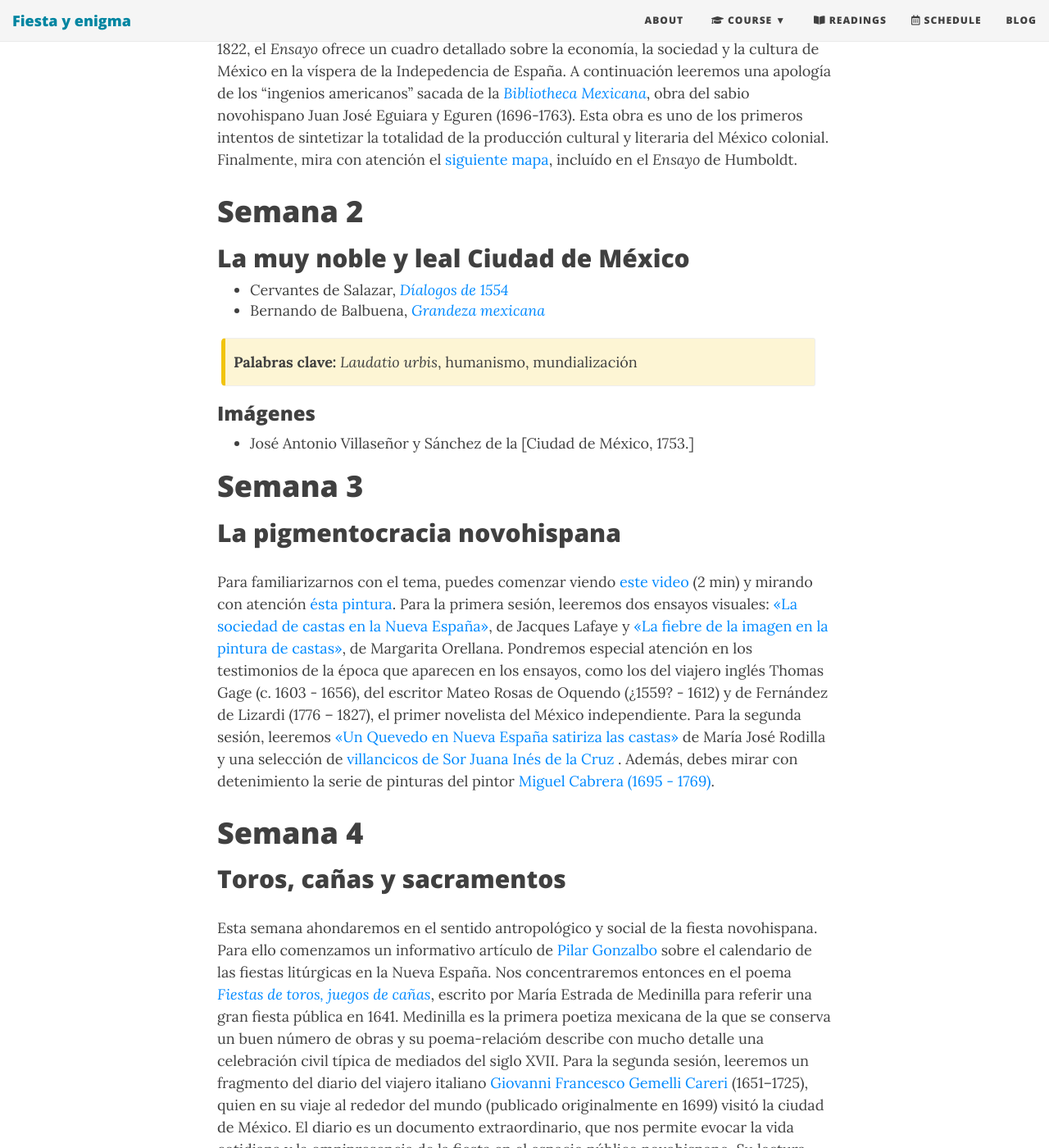
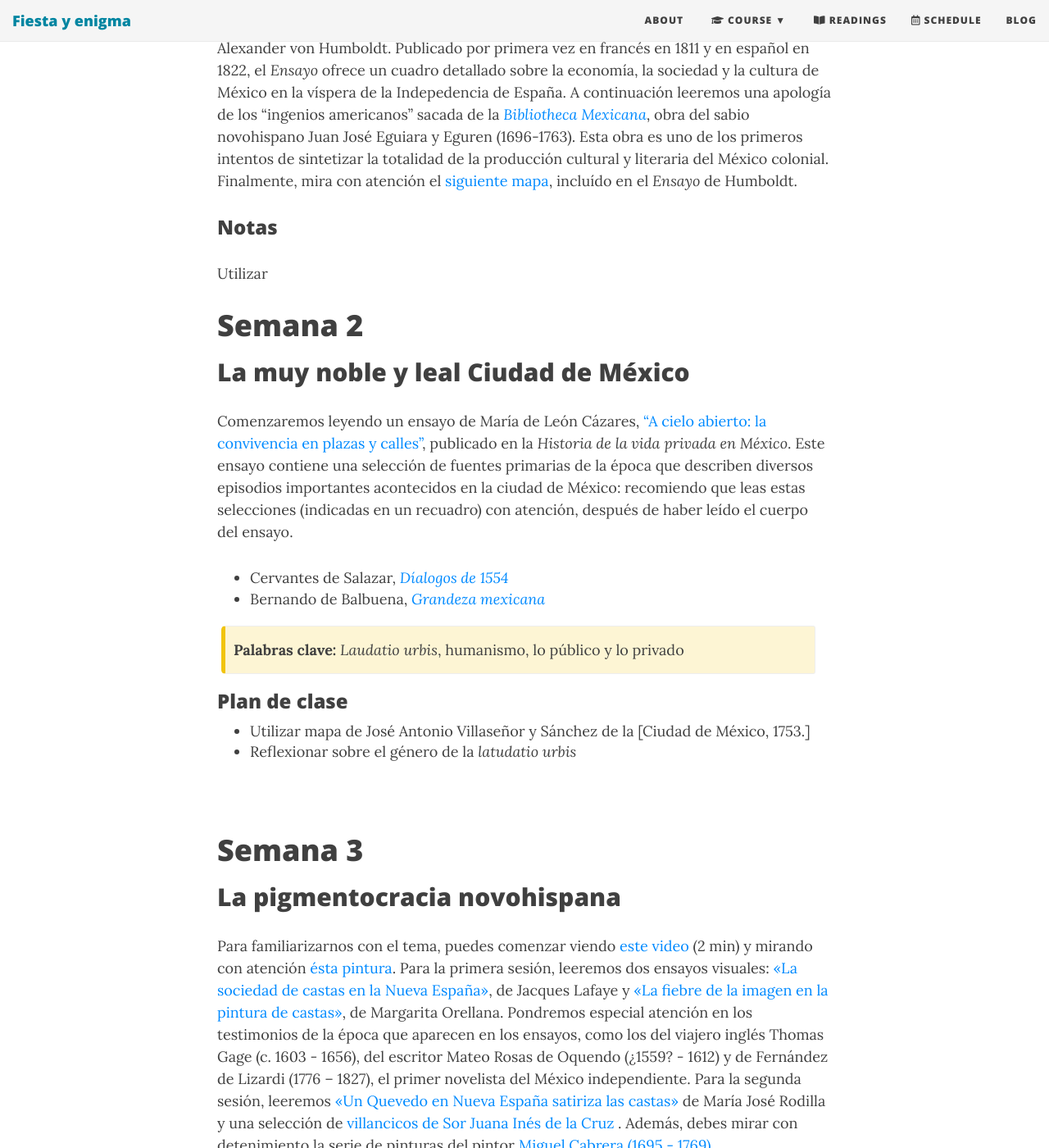
Before and after one commit to Hipomenes/novohispana, a Jekyll site: the page built from syllabus.md, in a window 1280 px wide and 1400 px high, scrolled down 1674 px. Shown: the whole window at 82% size. Built offline with Jekyll 4.4.1, drawn with Linux system fonts in a browser that asks for light colours; nearby versions of some CDN libraries; some of the changed text lies outside the part shown.

Commit message:
Update syllabus.md

```diff
--- a/syllabus.md
+++ b/syllabus.md
@@ -21,19 +21,28 @@ bigimg: /img/4partes.jpg
 
 Comenzamos el curso con dos lecturas que ofrecen miradas de conjunto sobre el virreinato de la Nueva España (1519-1821) en sus últimos años. La primera es una selección del [*Ensayo político sobre el reino de la Nueva España*]() del científico y explorador prusiano Alexander von Humboldt. Publicado por primera vez en francés en 1811 y en español en 1822, el *Ensayo* ofrece un cuadro detallado sobre la economía, la sociedad y la cultura de México en la víspera de la Indepedencia de España. A continuación leeremos una apología de los "ingenios americanos" sacada de la [*Bibliotheca Mexicana*](), obra del sabio novohispano Juan José Eguiara y Eguren (1696-1763). Esta obra es uno de los primeros intentos de sintetizar la totalidad de la producción cultural y literaria del México colonial. Finalmente, mira con atención el [siguiente mapa](https://upload.wikimedia.org/wikipedia/commons/6/60/1811_Humboldt_Map_of_Mexico%2C_Texas%2C_Louisiana%2C_and_Florida_-_Geographicus_-_Mexique-humboldt-1811.jpg), incluído en el *Ensayo* de Humboldt.
 
+### Notas
+
+Utilizar
+
 # Semana 2
 
 ## La muy noble y leal Ciudad de México
+
+Comenzaremos leyendo un ensayo de María de León Cázares, ["A cielo abierto: la convivencia en plazas y calles"](https://drive.google.com/file/d/1PlmL8H6Nv0Lmyv8ar0HhKaNO-X8fo9we/view?usp=sharing), publicado en la *Historia de la vida privada en México*. Este ensayo contiene una selección de fuentes primarias de la época que describen diversos episodios importantes acontecidos en la ciudad de México: recomiendo que leas estas selecciones (indicadas en un recuadro) con atención, después de haber leído el cuerpo del ensayo.
 
 - Cervantes de Salazar, [*Díalogos de 1554*]()
 - Bernando de Balbuena, [*Grandeza mexicana*]()
 
 {: .box-warning}
-**Palabras clave:** *Laudatio urbis*, humanismo, mundialización
+**Palabras clave:** *Laudatio urbis*, humanismo, lo público y lo privado
 
-### Imágenes
+### Plan de clase
 
-- José Antonio Villaseñor y Sánchez de la [Ciudad de México, 1753.]
+- Utilizar mapa de José Antonio Villaseñor y Sánchez de la [Ciudad de México, 1753.]
+- Reflexionar sobre el género de la *latudatio urbis*
+
+<br>
 
 # Semana 3
 
@@ -75,7 +87,7 @@ Leeremos la [*Vida de la venerable Catherina de San Juan*](https://drive.google.
 
 ## Semana abierta
 
-Esta semana trabajaremos de manera independiente con los materiales disponibles en la lista [Arte, literatura y cultura novohispana](https://youtube.com/playlist?list=PLiHNaBC9keLdsq7PzUJWptaxgfgjxM1sm) de Youtube.
+Esta semana trabajaremos de manera independiente con los materiales disponibles en la lista [Arte, literatura y cultura novohispana](https://youtube.com/playlist?list=PLiHNaBC9keLdsq7PzUJWptaxgfgjxM1sm) de Youtube. En esta lista encontrarás una gran cantidad de conferencias, mesas redondas y documentales sobre temas conectados con el curso. Explora la lista y elige los videos que te interesen. Debes observar un total de 120 minutos.
 
 # Semana 8
 
```
Also changed, not shown: other parts of syllabus.md (+6 -1 lines).
